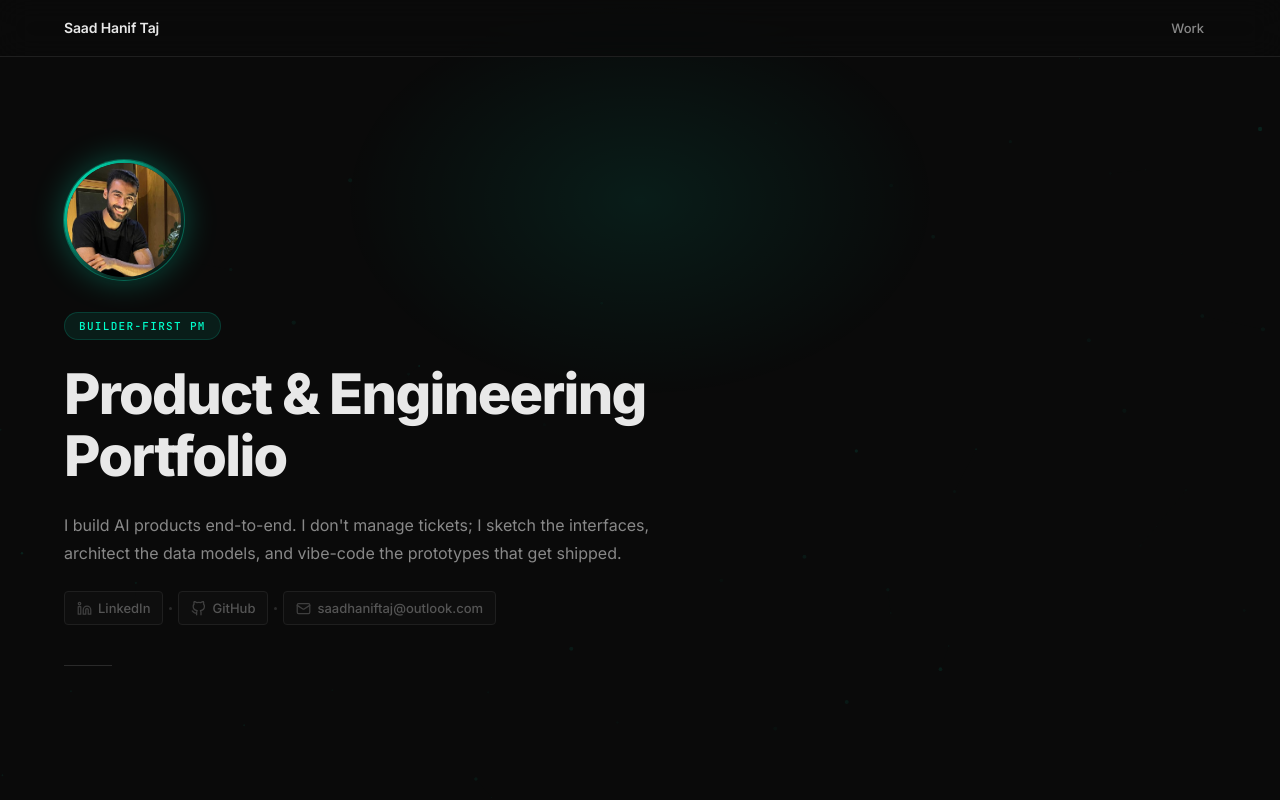
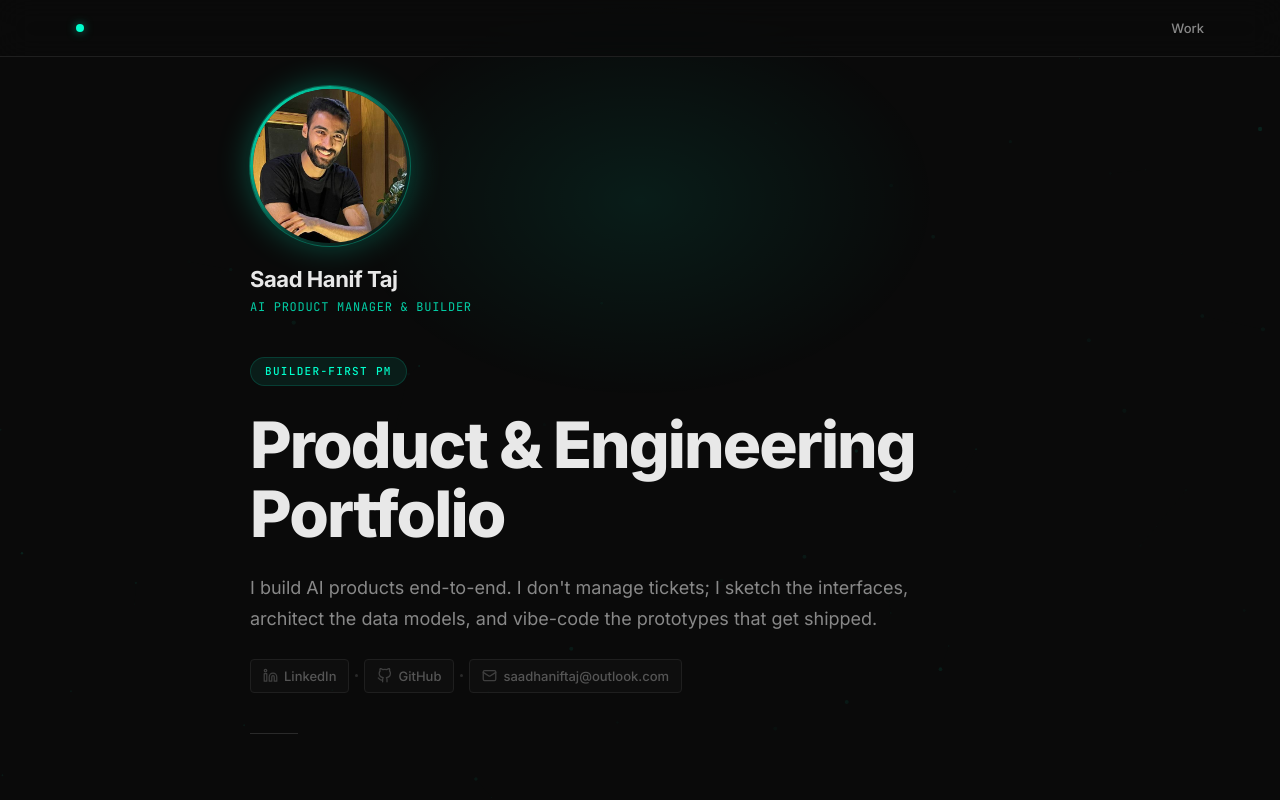
Before and after one commit to saadhaniftaj/portfolio, a plain HTML site: page index.html in a window 1280 px wide. Shown: the top 800 px of the page. Drawn offline with Linux system fonts and the light colour scheme.

Commit message:
feat: larger hero, full-viewport landing, avatar identity block, clean nav

```diff
--- a/index.html
+++ b/index.html
@@ -19,7 +19,9 @@
     <!-- ========== NAVIGATION ========== -->
     <nav id="site-nav">
         <div class="nav-inner">
-            <a href="#" class="nav-logo">Saad Hanif Taj</a>
+            <a href="#" class="nav-logo" aria-label="Home">
+                <span class="nav-dot"></span>
+            </a>
             <div class="nav-links">
                 <a href="#portfolio" class="nav-link">Work</a>
             </div>
@@ -34,7 +36,11 @@
         <div class="hero-inner">
             <div class="hero-profile">
                 <div class="hero-avatar-wrap">
-                    <img src="me.JPG" alt="Saad Hanif Taj" class="hero-avatar" width="96" height="96" />
+                    <img src="me.JPG" alt="Saad Hanif Taj" class="hero-avatar" width="160" height="160" />
+                </div>
+                <div class="hero-identity">
+                    <span class="hero-name">Saad Hanif Taj</span>
+                    <span class="hero-role">AI Product Manager &amp; Builder</span>
                 </div>
             </div>
             <div class="hero-badge">Builder-first PM</div>
--- a/style.css
+++ b/style.css
@@ -104,17 +104,28 @@
     justify-content: space-between;
 }
 
+/* Nav dot — minimal accent mark instead of text */
 .nav-logo {
-    font-family: var(--font-sans);
-    font-size: 14px;
-    font-weight: 600;
-    color: var(--text-primary);
-    letter-spacing: -0.01em;
-    transition: color 0.2s ease;
+    display: flex;
+    align-items: center;
+    justify-content: center;
+    width: 32px;
+    height: 32px;
 }
 
-.nav-logo:hover {
-    color: var(--accent);
+.nav-dot {
+    display: block;
+    width: 8px;
+    height: 8px;
+    border-radius: 50%;
+    background: var(--accent);
+    box-shadow: 0 0 10px rgba(0, 255, 204, 0.5);
+    transition: box-shadow 0.2s ease, transform 0.2s ease;
+}
+
+.nav-logo:hover .nav-dot {
+    box-shadow: 0 0 18px rgba(0, 255, 204, 0.8);
+    transform: scale(1.25);
 }
 
 .nav-links {
@@ -161,9 +172,12 @@
 }
 
 #hero {
-    padding: 160px 0 80px;
+    min-height: 100vh;
+    display: flex;
+    align-items: center;
     position: relative;
     z-index: 1;
+    padding: 80px 0 60px;
 }
 
 /* Subtle top gradient */
@@ -189,20 +203,22 @@
 
 /* ── Profile Avatar ───────────────────────────────────────── */
 .hero-profile {
-    margin-bottom: var(--space-lg);
+    display: flex;
+    flex-direction: column;
+    margin-bottom: var(--space-xl);
 }
 
 .hero-avatar-wrap {
     display: inline-block;
     position: relative;
-    width: 120px;
-    height: 120px;
+    width: 160px;
+    height: 160px;
     border-radius: 50%;
     padding: 3px;
     background: linear-gradient(135deg, var(--accent) 0%, rgba(0, 255, 204, 0.2) 60%, transparent 100%);
     box-shadow:
         0 0 0 1px rgba(0, 255, 204, 0.15),
-        0 0 32px -4px rgba(0, 255, 204, 0.3);
+        0 0 40px -4px rgba(0, 255, 204, 0.35);
     animation: avatar-glow 4s ease-in-out infinite;
 }
 
@@ -221,6 +237,32 @@
     background: var(--surface);
 }
 
+/* ── Identity block under avatar ────────────────────────── */
+.hero-identity {
+    margin-top: 20px;
+    display: flex;
+    flex-direction: column;
+    gap: 4px;
+}
+
+.hero-name {
+    font-size: 22px;
+    font-weight: 700;
+    letter-spacing: -0.02em;
+    color: var(--text-primary);
+    line-height: 1.2;
+}
+
+.hero-role {
+    font-family: var(--font-mono);
+    font-size: 12px;
+    font-weight: 400;
+    color: var(--accent);
+    letter-spacing: 0.06em;
+    text-transform: uppercase;
+    opacity: 0.8;
+}
+
 .hero-badge {
     display: inline-block;
     font-family: var(--font-mono);
@@ -237,20 +279,20 @@
 }
 
 #hero h1 {
-    font-size: clamp(36px, 5vw, 56px);
+    font-size: clamp(40px, 5.5vw, 64px);
     font-weight: 800;
-    line-height: 1.1;
+    line-height: 1.08;
     letter-spacing: -0.03em;
     color: var(--text-primary);
-    max-width: 700px;
+    max-width: 780px;
     margin-bottom: var(--space-lg);
 }
 
 .hero-sub {
-    font-size: 16px;
+    font-size: 18px;
     line-height: 1.75;
     color: var(--text-secondary);
-    max-width: 640px;
+    max-width: 680px;
 }
 
 /* ── Hero Contact Links ───────────────────────────────────── */
```
